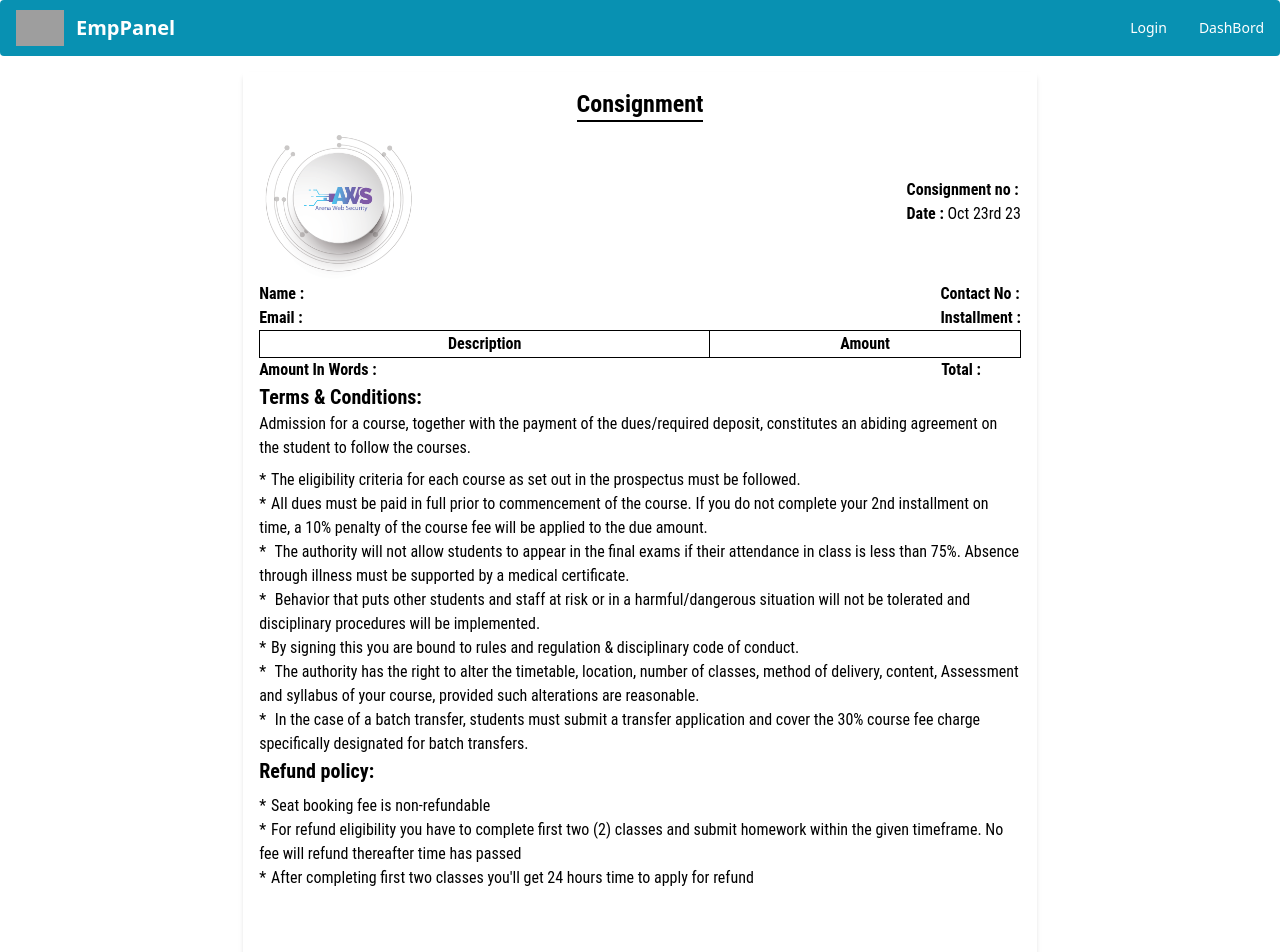
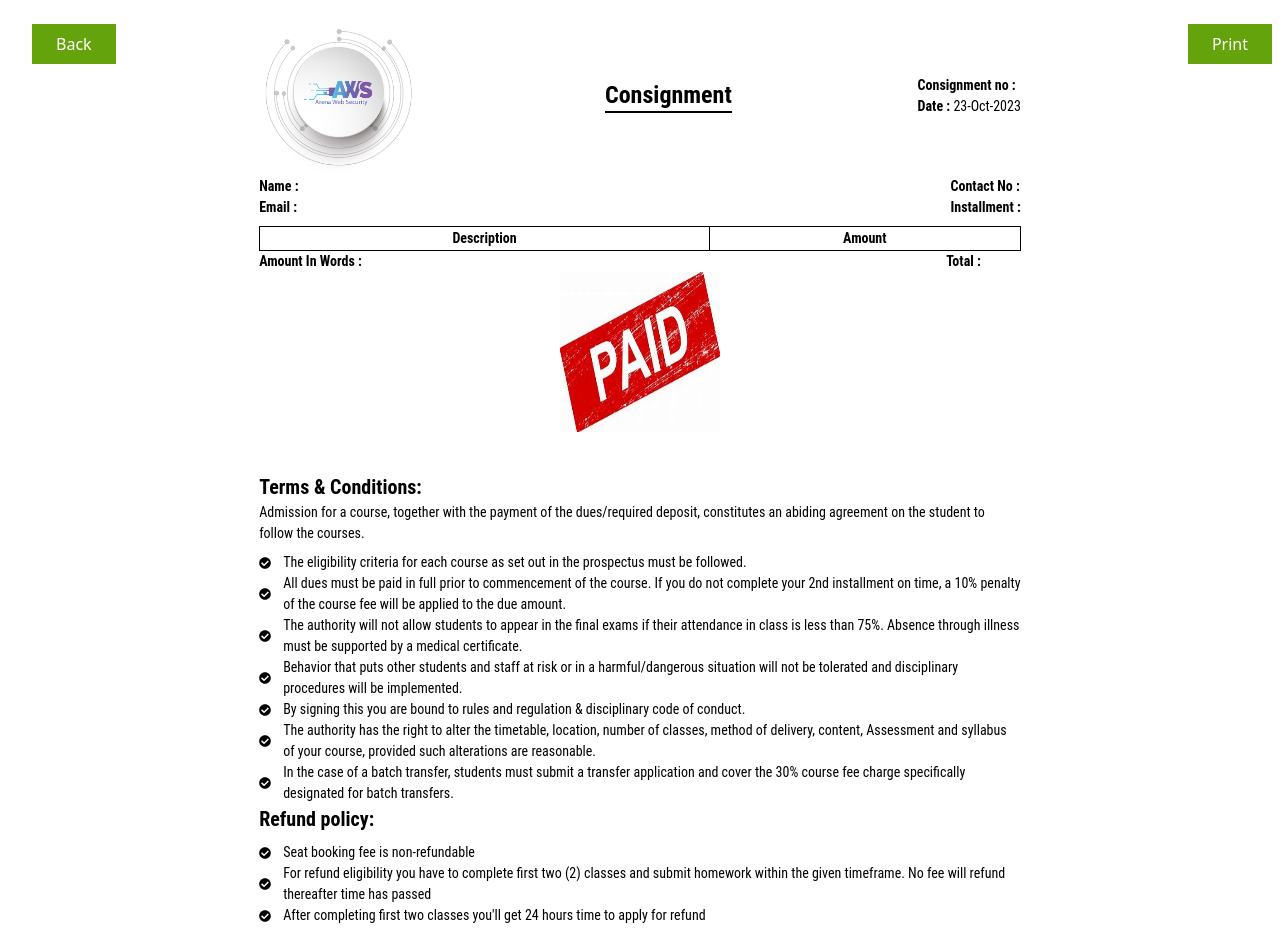
Before and after one commit to shaharia1999/Emp, a React (Vite) app: page /student/1 in a window 1280 px wide. Shown: the top 952 px of the page. Built offline with nearby package versions, Linux system fonts and the light colour scheme; grey boxes are pictures that could not be loaded.

Commit message:
Student_pdf

```diff
--- a/src/Employer.jsx
+++ b/src/Employer.jsx
@@ -7,17 +7,24 @@ import { toWords } from "number-to-words";
 import { split } from "postcss/lib/list";
 import Swal from "sweetalert2";
 import { Link } from "react-router-dom";
-import { useDispatch } from "react-redux";
+import { useDispatch, useSelector } from "react-redux";
 import { Add } from "./store/Invoice";
+import { False, True } from "./store/DrawarStore";
 
 // console.log(id);
-
+const path  = location.pathname;
+    console.log(path);
 const Employers = () => {
   const [student, setStudent] = useState(null);
-  const [newarrey,setNewarrey]=useState([])
-  console.log(student);
+
+  // const [newarrey,setNewarrey]=useState([])
+  const drawar = useSelector((state) =>(state.drawar.value))
   const [total,setTotal]=useState(0)
   const dispatch = useDispatch()
+  useState(()=>{
+   console.log(drawar );
+  //  dispatch(True())
+  },[drawar])
 
   function Search() {
     let email = document.getElementById("title").value.trim();
@@ -82,6 +89,7 @@ const Employers = () => {
   const PDf=()=>{
     let wordtotal=document.getElementById('wordtotal').innerText;
     student.push(wordtotal,total)
+    dispatch(False())
      dispatch(Add(student,wordtotal))
    }
   // function MakePDF3() {
@@ -186,9 +194,9 @@ const Employers = () => {
                         {/* <button className={`bg-[#0891B2] hover:bg-lime-600 text-white px-8 py-2 rounded-lg `} onClick={MakePDF3}>
                         Save PDF
                        </button> */}
-                       <Link to='invoice'>
+                       <Link to='1'>
                        <button onClick={PDf} className={`bg-[#0891B2] hover:bg-lime-600 text-white px-8 py-2 rounded-lg `} >
-                        Push
+                        Print
                        </button>
                        </Link>
 
--- a/src/Home.jsx
+++ b/src/Home.jsx
@@ -1,10 +1,22 @@
 import { Outlet } from "react-router-dom";
 import NavBar from "./NavBar";
+import { useDispatch, useSelector } from "react-redux";
+import { useEffect } from "react";
 
 const Home = () => {
+    const path  = location.pathname;
+    console.log(path);
+    const drawar = useSelector((state) =>(state.drawar.value))
+    const dispatch = useDispatch()
+    useEffect(()=>{
+
+    },drawar)
     return (
         <div >
-            <NavBar></NavBar>
+            {
+                path=='/student/1'?<></>:<NavBar></NavBar>
+            }
+
             <Outlet></Outlet>
         </div>
     );
--- a/src/Payment_Invoice/Invoice.css
+++ b/src/Payment_Invoice/Invoice.css
@@ -1,4 +1,26 @@
-.list-item::before {
+/* .list-item::before {
     content: '*';
     margin-right: 5px; /* Adjust as needed for spacing */
+
+/* .term_condition{
+  position: relative;
+}
+.term_condition::before{
+  content: '';
+  background-image: url(../images/th.jpeg);
+  background-size: cover;
+  opacity: 0.1;
+  width: 320px;
+  height: 200px;
+  position: absolute;
+  left: 50%;
+  top: 50%;
+  transform: translate(-50%, -50%)
+} */
+  @media print {
+   #back,#print{
+    display: none !important;
+   }
+
+
   }
--- a/src/Payment_Invoice/Payment_invoice.jsx
+++ b/src/Payment_Invoice/Payment_invoice.jsx
@@ -1,144 +1,178 @@
-import { Timeline } from "flowbite-react";
-import { AiFillPhone, AiTwotoneMail } from "react-icons/ai";
-import { HiLocationMarker } from "react-icons/hi";
-import { useSelector } from "react-redux";
+
+import { useDispatch, useSelector } from "react-redux";
 import logo from "../../src/images/Final-Pad.png";
+import paid from "../../src/images/th.jpeg";
 import "./Invoice.css";
 import moment from "moment";
 import { useEffect, useState } from "react";
+import { Link } from "react-router-dom";
+import { True } from "../store/DrawarStore";
+import { FaCheckCircle } from "react-icons/fa";
+import { Timeline } from "flowbite-react";
+import {AiFillPhone, AiTwotoneMail} from 'react-icons/ai';
+import { HiLocationMarker } from "react-icons/hi";
 
 const Payment_invoice = () => {
-    const [newData,setNewdata]=useState(null)
+    const dispatch = useDispatch()
+  const [newData, setNewdata] = useState(null);
   const data = useSelector((state) => state.Payment.value);
-  useEffect(()=>{
-    if(data){
-        setNewdata(data[0])
+  useEffect(() => {
+    if (data) {
+      setNewdata(data[0]);
     }
-  },[])
-
-
-//   const newData=data
-  //   const newData=data.flat(Infinity);
-    // console.log(newData[1]);
+    console.log('data');
+  }, []);
+  function Print() {
+    // dispatch(True())
+    print();
+  }
+  function Back() {
+    dispatch(True())
+    // print();
+  }
   return (
-    <div className="flex justify-center items-center">
+    <div className="relative">
+    <Link to='/student' id='back'className="absolute left-2 "><button onClick={Back} className="bg-lime-600 px-6 py-2 text-white mt-6 ml-6 mx-auto">Back</button></Link>
+    <button  className="bg-lime-600 px-6 py-2 absolute right-2  text-white mt-6 ml-6 mx-auto" id="print" onClick={Print}>Print</button>
+    <div className="flex justify-center items-center  ">
       {/* <h1>Print</h1> */}
       <div
-        id="print"
-        className=" font-Rovoto shadow-md p-4 w-[793.70px] h-[1122.52px] relative mb-7 "
+
+        className=" font-Rovoto  p-4 w-[793.70px] h-[1020px]  relative mb-7 "
+
       >
+
+        <div className="flex justify-between items-center">
+
+        <img src={logo} className="w-40 h-40"></img>
+          {/* <img src={paid} className="w-40 h-40"></img> */}
           <div className="flex justify-center">
           <span className="font-bold text-2xl border-b-2 border-black ">
             Consignment
           </span>
         </div>
-        <div className="flex justify-between items-center">
-          <img src={logo} className="w-40 h-40"></img>
-          <div className="">
+
+          <div className="text-[14px]">
             <p>
               <addr className="font-bold">Consignment no :</addr>
+              {newData && newData[0].reg_id}
             </p>
             <p>
               <addr className="font-bold">Date : </addr>
-              {moment().format("MMM Do YY")}
+              {moment().format("D-MMM-YYYY")}
             </p>
           </div>
         </div>
         {/* 2nd */}
-        <div className="flex justify-between items-center">
+        <div className="flex justify-between items-center text-[14px]">
           <article>
             <p>
-              <addr className="font-bold">Name : </addr> { newData && newData[0]?.reg_fullname}
+              <addr className="font-bold">Name : </addr>{" "}
+              {newData && newData[0]?.reg_fullname}
             </p>
             <p>
-              <addr className="font-bold">Email :</addr>{  newData && newData[0]?.reg_email}
+              <addr className="font-bold">Email :</addr>
+              {newData && newData[0]?.reg_email}
             </p>
           </article>
           <article>
             <p>
-              <addr className="font-bold">Contact No : </addr>{  newData && newData[0]?.reg_mobile}
+              <addr className="font-bold">Contact No : </addr>
+              {newData && newData[0]?.reg_mobile}
             </p>
             <p>
-              <addr className="font-bold">Installment : </addr>{ newData && newData[0]?.installment}
+              <addr className="font-bold">Installment : </addr>
+              {newData && newData[0]?.installment}
             </p>
           </article>
         </div>
-        <table className="w-full  border-collapse break-all">
+        <table className="w-full  border-collapse break-all mt-2">
           <thead>
-            <tr>
+            <tr className="text-[14px]">
               <th className="border border-black ">Description</th>
               <th className="border border-black ">Amount</th>
             </tr>
           </thead>
           <tbody>
+            {newData &&
+              newData[1].map((x, index) => {
+                return (
+                  <tr key={index} className="text-[14px]">
+                    <td className="border border-black pl-5">
+                      <pre className=" w-[300px] break-all">
+                        ({moment(x.time).format("D-MMM-YYYY")}) - {newData && newData[0]?.reg_course}
+                      </pre>
 
-            {
-                 newData &&  newData[1].map((x,index)=>{
-                    return(
-                        <tr key={index}>
-                        <td className="border border-black pl-5">
-                          <pre className=" w-[300px] break-all">{moment(x.time).format("MMM Do YY")} </pre>
                     </td>
                     <td className="border border-black pl-5  ">{x.amount}</td>
                   </tr>
-                    )
-                })
-            }
-
+                );
+              })}
           </tbody>
         </table>
         {/* table End  */}
-        <div className="flex justify-between">
+        <div className="flex justify-between text-[14px]">
           <p>
             <addr className="font-bold">Amount In Words : </addr>
-            {newData&& newData[2]}
+            {newData && newData[2]}
           </p>
           <p className="mr-10">
             <addr className="font-bold">Total :</addr>
-            {newData&& newData[3]}
+            {newData && newData[3]}
           </p>
         </div>
-        <div>
-          <h2 className="font-bold text-[20px] ">Terms & Conditions:</h2>
-          <p>
+        <div className="flex justify-center">
+        <img src={paid} className="w-40 h-40"></img>
+        </div>
+
+        <div className="">
+        <div className="term_condition ">
+          <h2 className="font-bold text-[20px] mt-10">Terms & Conditions:</h2>
+          <p className="text-[14px]">
             Admission for a course, together with the payment of the
             dues/required deposit, constitutes an abiding agreement on the
             student to follow the courses.
           </p>
-          <ul className="mt-2">
-            <li className="list-item">
+          <ul className="mt-2 text-[14px]">
+            <li className="flex">
+              <span className=" flex items-center justify-center"><FaCheckCircle className="mr-3 text-[12px]"></FaCheckCircle></span>
               The eligibility criteria for each course as set out in the
               prospectus must be followed.
             </li>
-            <li className="list-item">
+            <li className="flex">
+            <span className=" flex items-center justify-center"><FaCheckCircle className="mr-3 text-[12px]"></FaCheckCircle></span>
               All dues must be paid in full prior to commencement of the course.
               If you do not complete your 2nd installment on time, a 10% penalty
               of the course fee will be applied to the due amount.
             </li>
-            <li className="list-item">
-              {" "}
+            <li className="flex">
+
+            <span className=" flex items-center justify-center"><FaCheckCircle className="mr-3 text-[12px]"></FaCheckCircle></span>
               The authority will not allow students to appear in the final exams
               if their attendance in class is less than 75%. Absence through
               illness must be supported by a medical certificate.
             </li>
-            <li className="list-item">
-              {" "}
+            <li className="flex">
+            <span className=" flex items-center justify-center"><FaCheckCircle className="mr-3 text-[12px]"></FaCheckCircle></span>
+
               Behavior that puts other students and staff at risk or in a
               harmful/dangerous situation will not be tolerated and disciplinary
               procedures will be implemented.
             </li>
-            <li className="list-item">
+            <li className="flex">
+            <span className=" flex items-center justify-center"><FaCheckCircle className="mr-3 text-[12px]"></FaCheckCircle></span>
               By signing this you are bound to rules and regulation &
               disciplinary code of conduct.
             </li>
-            <li className="list-item">
-              {" "}
+            <li className="flex">
+
+            <span className=" flex items-center justify-center"><FaCheckCircle className="mr-3 text-[12px]"></FaCheckCircle></span>
               The authority has the right to alter the timetable, location,
               number of classes, method of delivery, content, Assessment and
               syllabus of your course, provided such alterations are reasonable.
             </li>
-            <li className="list-item">
-              {" "}
+            <li className="flex items-center">
+            <span className=" flex items-center justify-center"><FaCheckCircle className="mr-3 text-[12px]"></FaCheckCircle></span>
               In the case of a batch transfer, students must submit a transfer
               application and cover the 30% course fee charge specifically
               designated for batch transfers.
@@ -147,21 +181,27 @@ const Payment_invoice = () => {
         </div>
         <div>
           <h2 className="font-bold text-[20px] ">Refund policy:</h2>
-        <ul className="mt-2">
-            <li className="list-item">
+          <ul className="mt-2 text-[14px]">
+            <li className="flex">
+            <span className=" flex items-center justify-center"><FaCheckCircle className="mr-3 text-[12px] "></FaCheckCircle></span>
             Seat booking fee is non-refundable
            </li>
-            <li className="list-item">
-            For refund eligibility you have to complete first two (2) classes and submit homework within the given
-timeframe. No fee will refund thereafter time has passed
+            <li className="flex">
+            <span className=" flex items-center justify-center"><FaCheckCircle className="mr-3 text-[12px]"></FaCheckCircle></span>
+              For refund eligibility you have to complete first two (2) classes
+              and submit homework within the given timeframe. No fee will refund
+              thereafter time has passed
             </li>
-            <li className="list-item">
-            After completing first two classes you'll get 24 hours time to apply for refund
+            <li className="flex">
+            <span className=" flex items-center justify-center"><FaCheckCircle className="mr-3 text-[12px]"></FaCheckCircle></span>
+              After completing first two classes you'll get 24 hours time to
+              apply for refund
             </li>
           </ul>
         </div>
+        </div>
 
-        <div className="  absolute bottom-0 left-0 right-0 p-3">
+        {/* <div className=" mt-24  ">
           <div className="w-full flex justify-between mb-3">
             <span className=" leading-8 border-t-4 border-dotted border-black ">
               Employee Signature
@@ -172,7 +212,7 @@ timeframe. No fee will refund thereafter time has passed
           </div>
           <Timeline horizontal className=" text-black ">
             <Timeline.Item className=" w-1/3 ">
-              {/* <Timeline.Point icon={HiCalendar}  /> */}
+
               <div className="relative h-1 bg-[#69D4DD]">
                 <HiLocationMarker className="absolute top-1/2 left-1/2 transform -translate-x-1/2 -translate-y-1/2 w-5 h-5 text-white bg-[#69D4DD] rounded-full" />
               </div>
@@ -185,7 +225,7 @@ timeframe. No fee will refund thereafter time has passed
               </Timeline.Content>
             </Timeline.Item>
             <Timeline.Item className=" w-1/3 ">
-              {/* <Timeline.Point icon={HiCalendar} /> */}
+
               <div className="relative h-1 bg-[#69D4DD]">
                 <AiTwotoneMail className="absolute top-1/2 left-1/2 transform -translate-x-1/2 -translate-y-1/2 w-5 h-5 text-white bg-[#69D4DD] rounded-full" />
               </div>
@@ -198,7 +238,7 @@ timeframe. No fee will refund thereafter time has passed
               </Timeline.Content>
             </Timeline.Item>
             <Timeline.Item className=" w-1/3 ">
-              {/* <Timeline.Point icon={HiCalendar} /> */}
+
               <div className="relative h-1 bg-[#69D4DD]">
                 <AiFillPhone className="absolute top-1/2 left-1/2 transform -translate-x-1/2 -translate-y-1/2 w-5 h-5 text-white bg-[#69D4DD] rounded-full" />
               </div>
@@ -211,6 +251,7 @@ timeframe. No fee will refund thereafter time has passed
               </Timeline.Content>
             </Timeline.Item>
           </Timeline>
+        </div> */}
       </div>
     </div>
     </div>
```
Also changed, not shown: src/main.jsx (+52 -51 lines), src/images/th.jpeg (added). Lines whose indentation alone changed are shown as unchanged.
